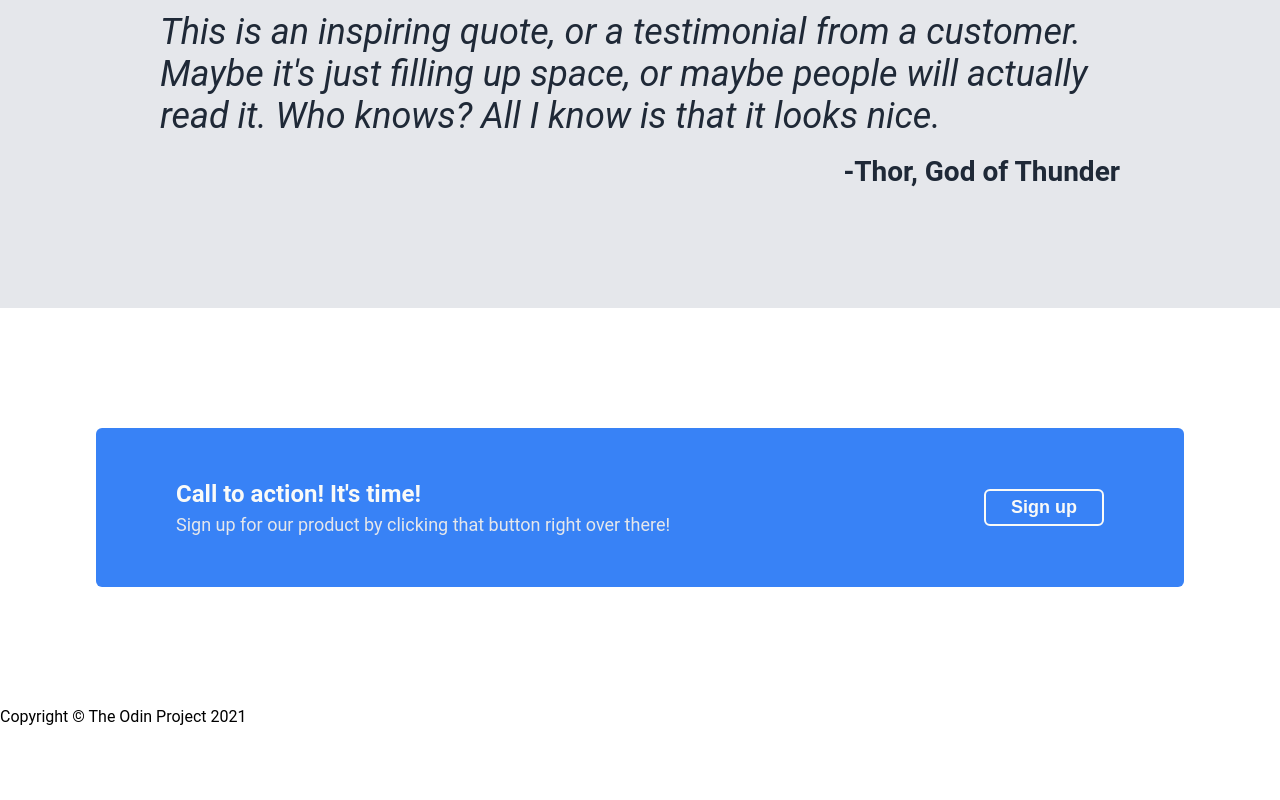
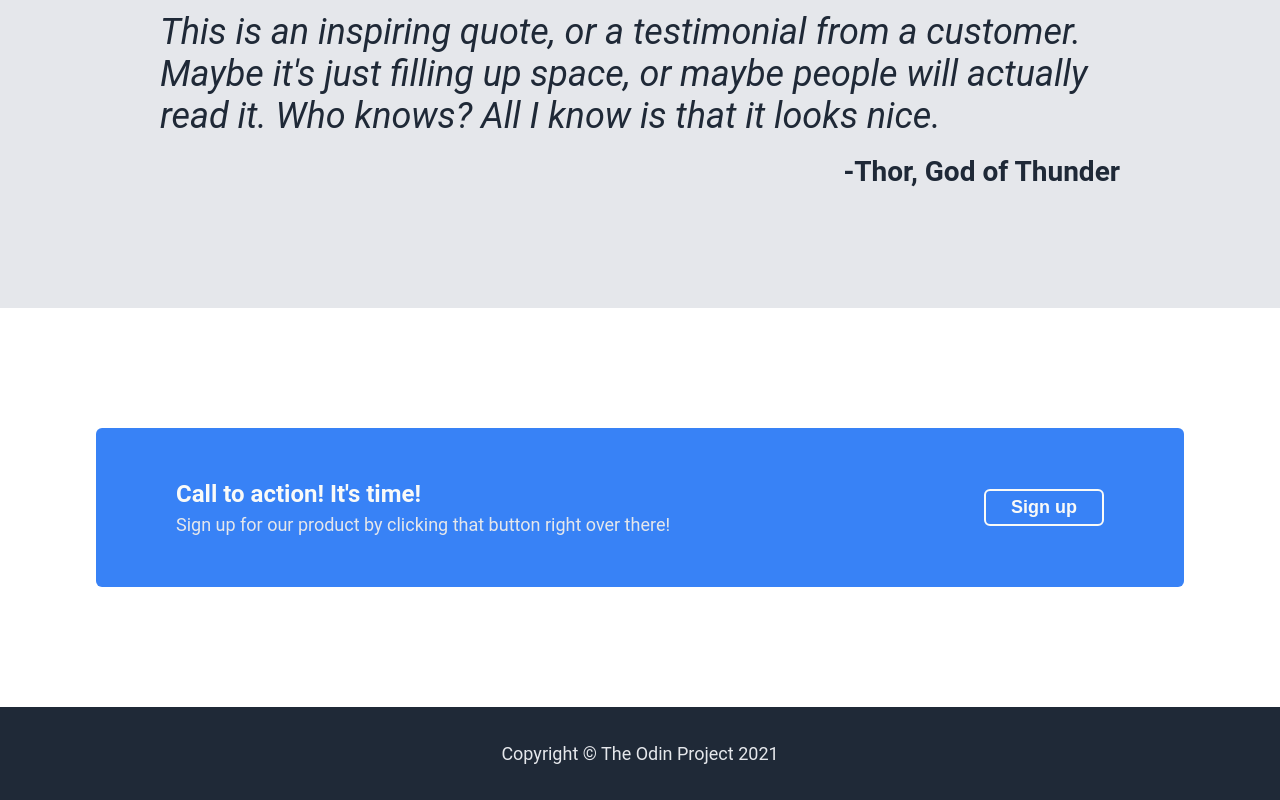
Before and after one commit to TheCheezeStick/landing-page, a plain HTML site: page index.html in a window 1280 px wide. Shown: the part 1468-2268 px from the top of the page. Before the commit the page ends 2194 px from the top, so only its background shows below. Drawn offline with Linux system fonts and the light colour scheme.

Commit message:
Added footer styling

```diff
--- a/style.css
+++ b/style.css
@@ -303,3 +303,16 @@ h2 {
 }
 
 /* end of body four */
+
+.footer {
+    box-sizing: border-box;
+    display: flex;
+    justify-content: center;
+    align-items: center;
+    flex-wrap: wrap;
+    margin: 0;
+    padding: 36px 0;
+    background-color: #1F2937;
+    color: #E5E7EB;
+    font-size: 18px;
+}
```
